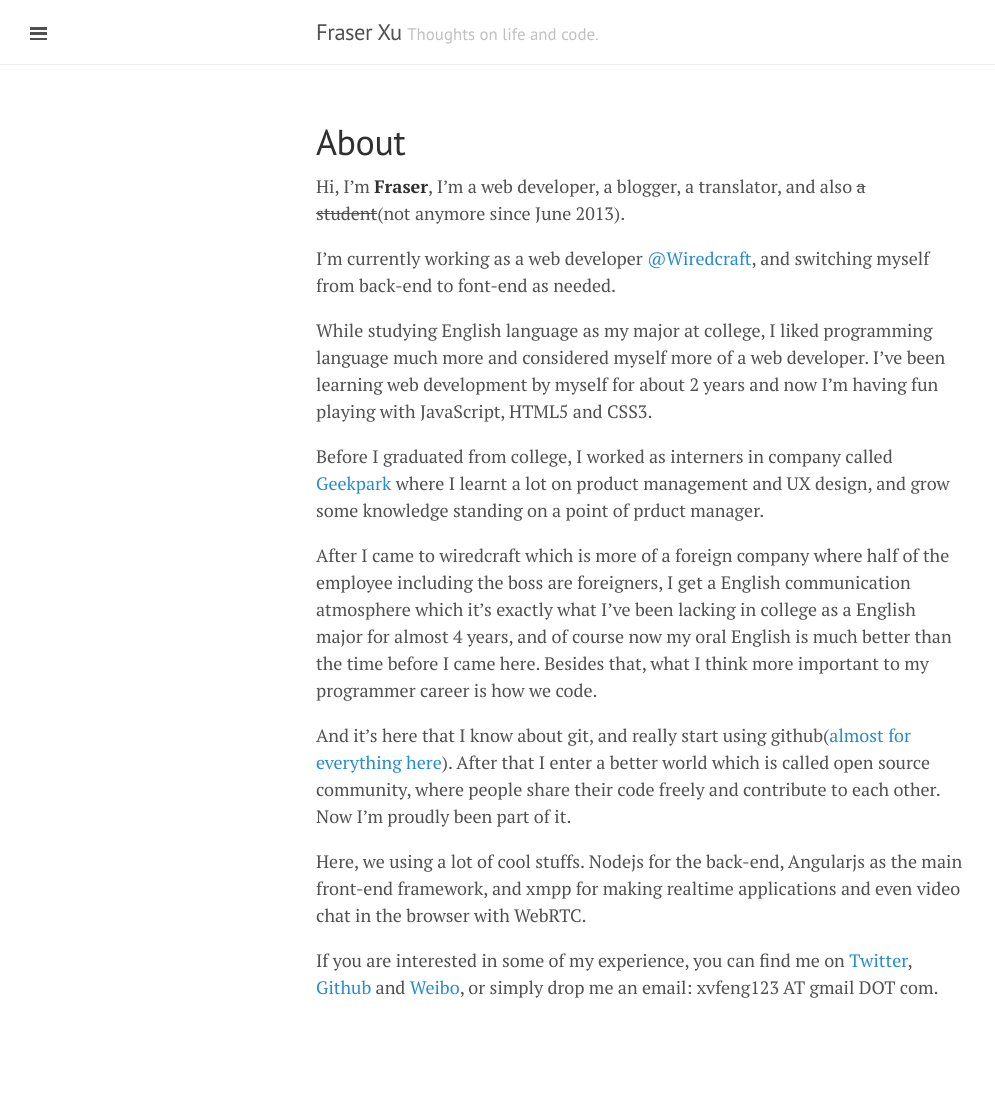
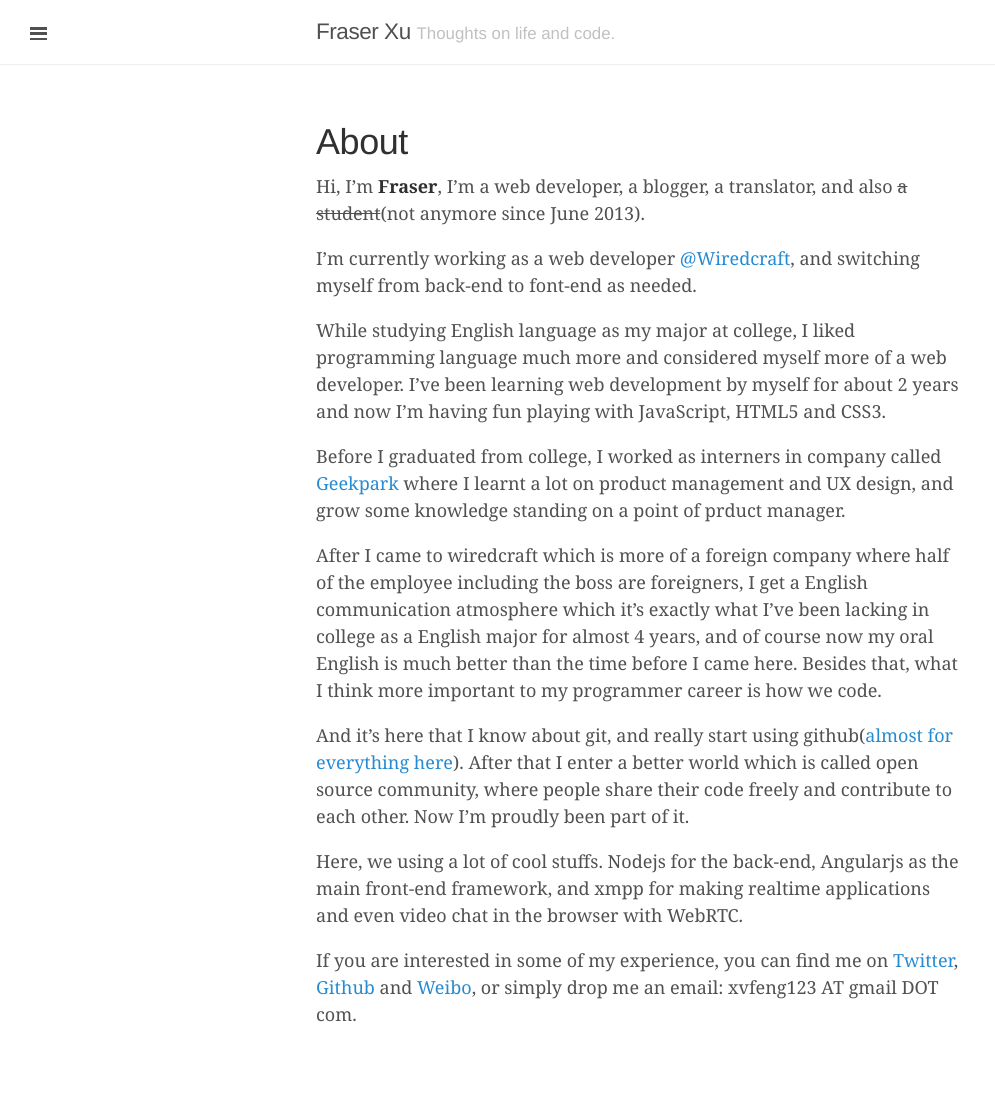
Before and after one commit to fraserxu/fraserxu.github.io, a Jekyll site: the page built from about.md, in a window 1280 px wide. Shown: the whole page, without its empty margins (0-995 px from the left). Built offline with Jekyll 4.4.1, drawn with Linux system fonts in a browser that asks for light colours; some web fonts are replaced; Markdown is read by kramdown in place of the engine named in the settings; before the commit the page ends 1073 px from its top, so only the background shows below that.

Commit message:
update fonts

```diff
--- a/_includes/head.html
+++ b/_includes/head.html
@@ -18,7 +18,7 @@
   <link rel="stylesheet" href="{{ site.baseurl }}public/css/poole.css">
   <link rel="stylesheet" href="{{ site.baseurl }}public/css/syntax.css">
   <link rel="stylesheet" href="{{ site.baseurl }}public/css/lanyon.css">
-  <link rel="stylesheet" href="http://fonts.googleapis.com/css?family=PT+Serif:400,400italic,700%7CPT+Sans:400">
+  <link rel="stylesheet" href="http://fonts.useso.com/css?family=PT+Serif:400,400italic,700%7CPT+Sans:400">
 
   <!-- Icons -->
   <link rel="apple-touch-icon-precomposed" sizes="144x144" href="{{ site.baseurl }}public/apple-touch-icon-precomposed.png">
--- a/public/css/lanyon.css
+++ b/public/css/lanyon.css
@@ -41,7 +41,7 @@ body {
 }
 
 html {
-  font-family: "PT Serif", Georgia, "Times New Roman", serif;
+  font-family: Lora, Georgia, "Xin Gothic", "Hiragino Sans GB", "WenQuanYi Micro Hei", sans-serif;
 }
 
 h1, h2, h3, h4, h5, h6 {
--- a/readme.markdown
+++ b/readme.markdown
@@ -1,3 +1,3 @@
 ## My blog host on github
 
-## [xvfeng.me](http://xvfeng.me)
+## [fraserxu.me](http://fraserxu.me)
```
